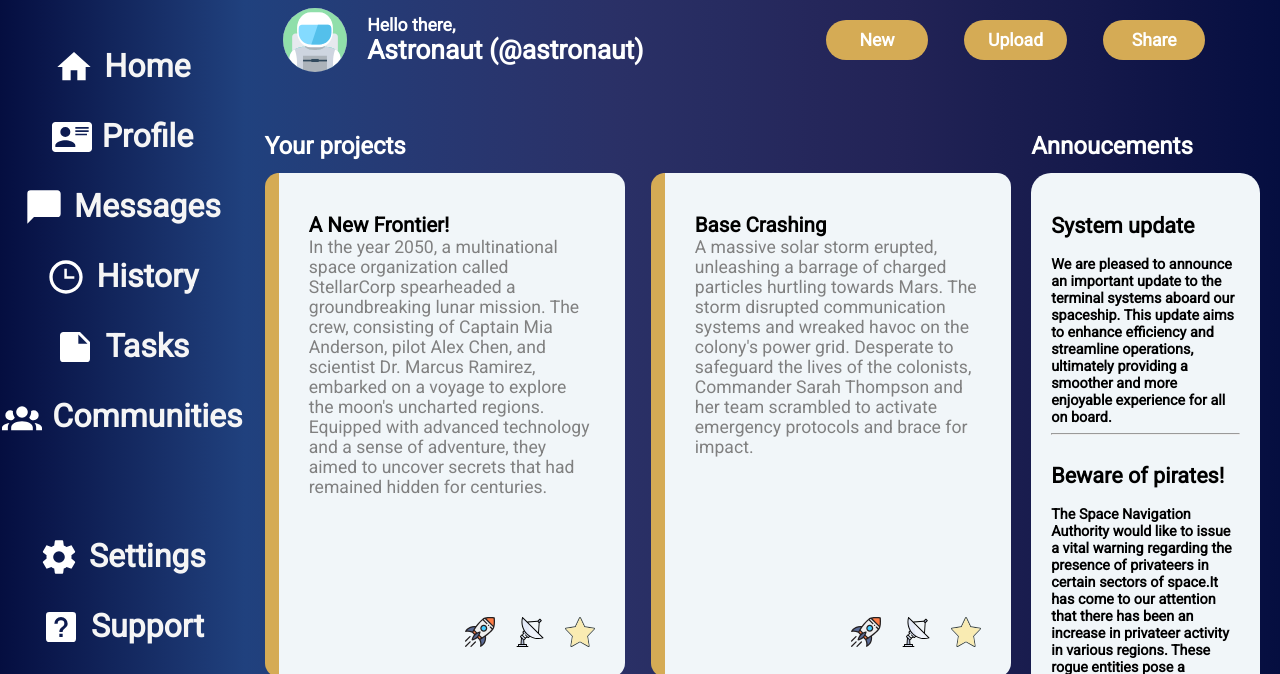
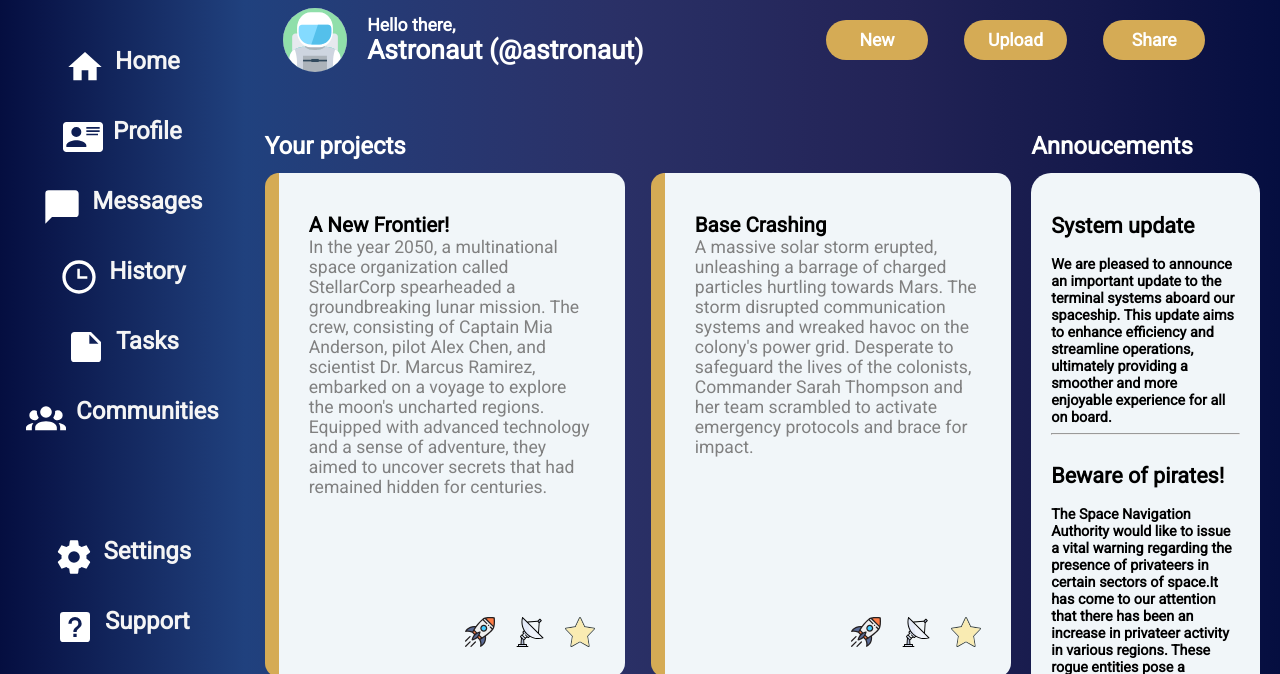
Before and after one commit to Kacegz/Admin-dashboard, a plain HTML site: page index.html in a window 1280 px wide. Shown: the part 103-777 px from the top of the page. Drawn offline with Linux system fonts and the light colour scheme.

Commit message:
Change font size

```diff
--- a/style.css
+++ b/style.css
@@ -93,9 +93,6 @@ input[type="text"] {
     display: flex;
     gap:10px;
     color: whitesmoke;
-}
-#nav>div>span{
-    font-size: 2rem;
 }
 .navicon{
     filter: invert(1000%);
```
